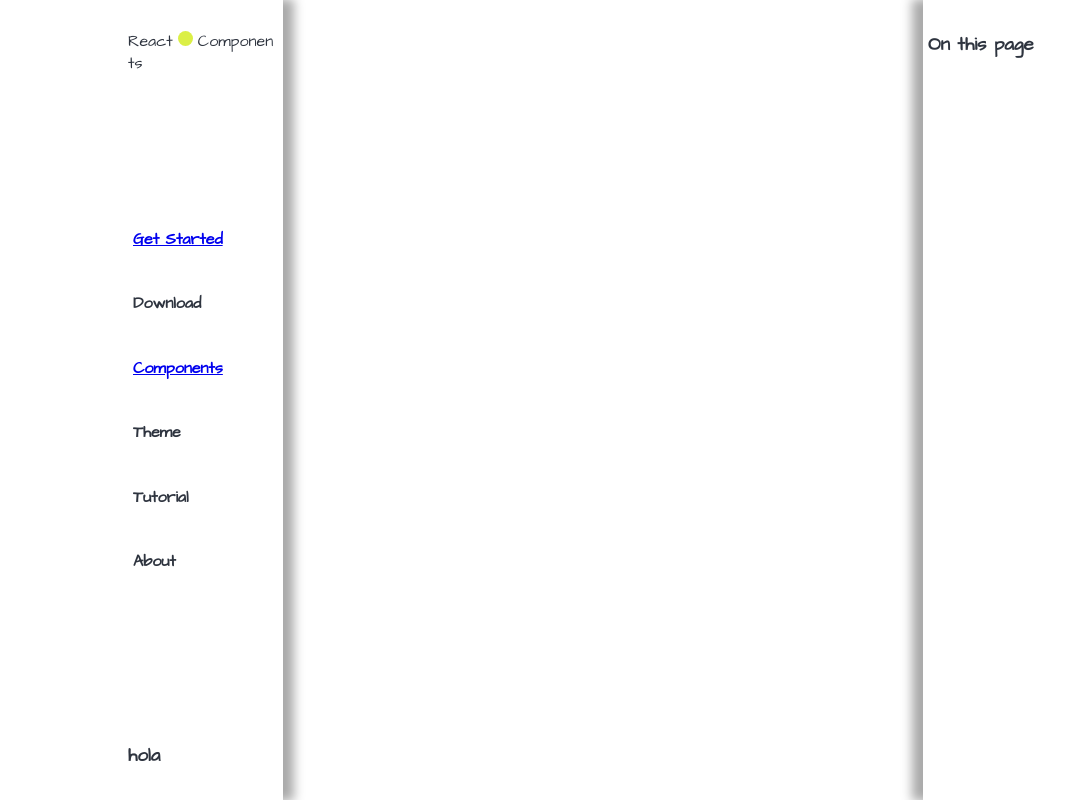
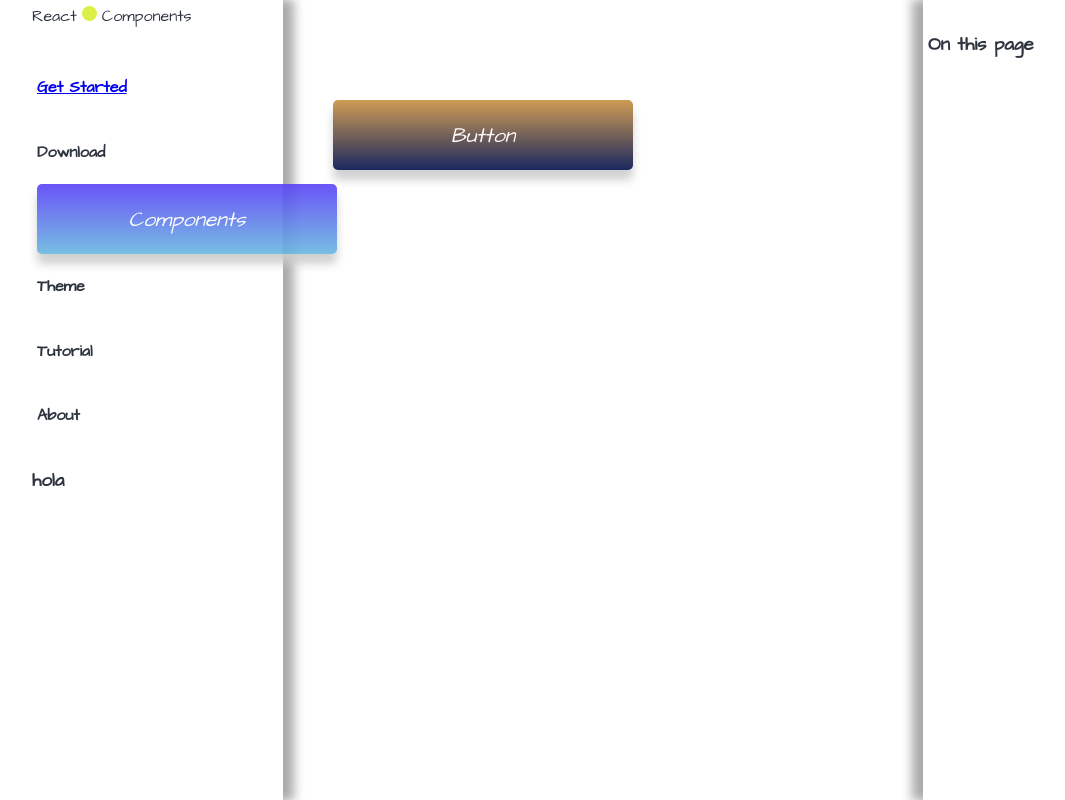
Before and after one commit to leonsuaren/reactdotcom, a React (Create React App) app in the folder reactdotcom/: page /components in a window 1280 px wide. Shown: the whole page, without its empty margins (37-1102 px from the left). Built offline with nearby package versions, Linux system fonts and the light colour scheme.

Commit message:
working on the button

```diff
--- /dev/null
+++ b/reactdotcom/src/components/buttons/menu-button/MenuButton.jsx
@@ -0,0 +1,11 @@
+import React from 'react';
+
+import { ButtonWrapper, ButtonStyled, Span } from './styled';
+
+export const MenuButton = ({ textContent, position, colorPicker }) => {
+  return (
+    <ButtonWrapper position={position}>
+      <ButtonStyled colorPicker={colorPicker}><Span>{textContent}</Span></ButtonStyled>
+    </ButtonWrapper>
+  )
+};
--- /dev/null
+++ b/reactdotcom/src/components/buttons/menu-button/index.jsx
@@ -0,0 +1 @@
+export { MenuButton } from './MenuButton';
--- /dev/null
+++ b/reactdotcom/src/components/buttons/menu-button/styled.jsx
@@ -0,0 +1,83 @@
+import styled, { css } from 'styled-components';
+
+export const ButtonWrapper = styled.div`
+  width: 300px;
+  height: 70px;
+  display: flex;
+  box-sizing: border-box;
+  position: ${ p => p.position ? 'absolute' : '' };
+  left: ${ p => p.position ? 370 : '' }px;
+  top: ${ p => p.position ? 100 : '' }px;
+  z-index: -5;
+`;
+
+const color = ({colorPicker}) => {
+  if (colorPicker === 'rock') {
+    return (
+      css`
+      background-image: linear-gradient(#5a42f7, #69b8e0);
+      `
+    )
+  }
+  if (colorPicker === 'crazy') {
+    return (
+      css`
+      background-image: linear-gradient(#6f07c4, #bed119);
+      `
+    )
+  }
+  if (colorPicker === 'insane') {
+    return (
+      css`
+      background-image: linear-gradient(#cf6327, #fff3cd);
+      `
+    )
+  }
+  if (colorPicker === 'odd') {
+    return (
+      css`
+      background-image: linear-gradient(#65d1fe, #fcfcfc);
+      `
+    )
+  }
+  if (colorPicker === 'metal') {
+    return (
+      css`
+      background-image: linear-gradient(#f259a3, #f2a559);
+      `
+    )
+  }
+  if (colorPicker === 'lol') {
+    return (
+      css`
+      background-image: linear-gradient(#cb9141, #02114e);
+      `
+    )
+  }
+  if (colorPicker === 'dynamic') {
+    return (
+      css`
+      background-image: linear-gradient(#144035, #c7fb21);
+      `
+    )
+  }
+}
+
+export const ButtonStyled = styled.button`
+  width: 100%;
+  height: 100%;
+  border-radius: 5px;
+  border: none;
+  ${color}
+  cursor: pointer;
+  opacity: .9;
+  box-shadow: 0px 10px 10px #CCCCCC;
+  z-index: -5;
+`;
+
+export const Span = styled.span`
+  font-family: 'Architects Daughter', cursive;
+  font-size: 1.3rem;
+  color: #FFFFFF;
+  font-style: italic;
+`;
--- a/reactdotcom/src/components/menu/Menu.jsx
+++ b/reactdotcom/src/components/menu/Menu.jsx
@@ -1,6 +1,8 @@
 import React, { useEffect, Fragment } from 'react';
 import { MenuWrapper, MenuContent, DotBox, Letter, Dot, BigDot, LeftEye, RigthEye, MenuContainer } from './styled';
 import { Link } from 'react-router-dom';
+
+import { MenuButton } from '../../components/buttons/menu-button';
 
 export const Menu = () => {
 
@@ -15,6 +17,7 @@ export const Menu = () => {
         <RigthEye className='eye' />
       </BigDot>
       <MenuContainer>
+        <div />
         <MenuWrapper id='menuAnimation'>
           <DotBox>
             <Letter className='letter'>R</Letter>
@@ -40,9 +43,9 @@ export const Menu = () => {
                 <h4>Get Started</h4>
               </Link>
               <h4>Download</h4>
-              <Link to='/components'>
-                <h4>Components</h4>
-              </Link>
+                <MenuButton textContent={'Components'} colorPicker={'rock'}/>
+                <MenuButton textContent={'Button'}  position colorPicker={'lol'}/>
+
               <h4>Theme</h4>
               <h4>Tutorial</h4>
               <h4>About</h4>
--- a/reactdotcom/src/components/menu/styled.jsx
+++ b/reactdotcom/src/components/menu/styled.jsx
@@ -1,19 +1,16 @@
 import styled from 'styled-components';
 
 export const MenuWrapper = styled.div`
-  display: grid;
-  grid-template-rows: 10% 80% 10%;
   box-sizing: border-box;
   padding: 5px;
-  align-items: center;
-  justify-content: start;
-  width: 50%;
+  width: 100%;
   height: 100vh;
+  z-index: 2;
 `;
 
 export const MenuContainer = styled.div`
-  display: flex;
-  justify-content: flex-end;
+  display: grid;
+  grid-template-columns: 20% 80%;
   background-color: #ffffff;
   box-shadow: 10px 0px 10px 1px #aaaaaa;
 `;
--- a/reactdotcom/src/views/home/styled.jsx
+++ b/reactdotcom/src/views/home/styled.jsx
@@ -5,6 +5,7 @@ export const HomeContainer = styled.div`
   box-sizing: border-box;
   width: 90%;
   height: 100%;
+  z-index: 0;
 `;
 
 export const HeadContainer = styled.div`
```
Also changed, not shown: reactdotcom/src/components/buttons/menu-button/anime.jsx (added).
